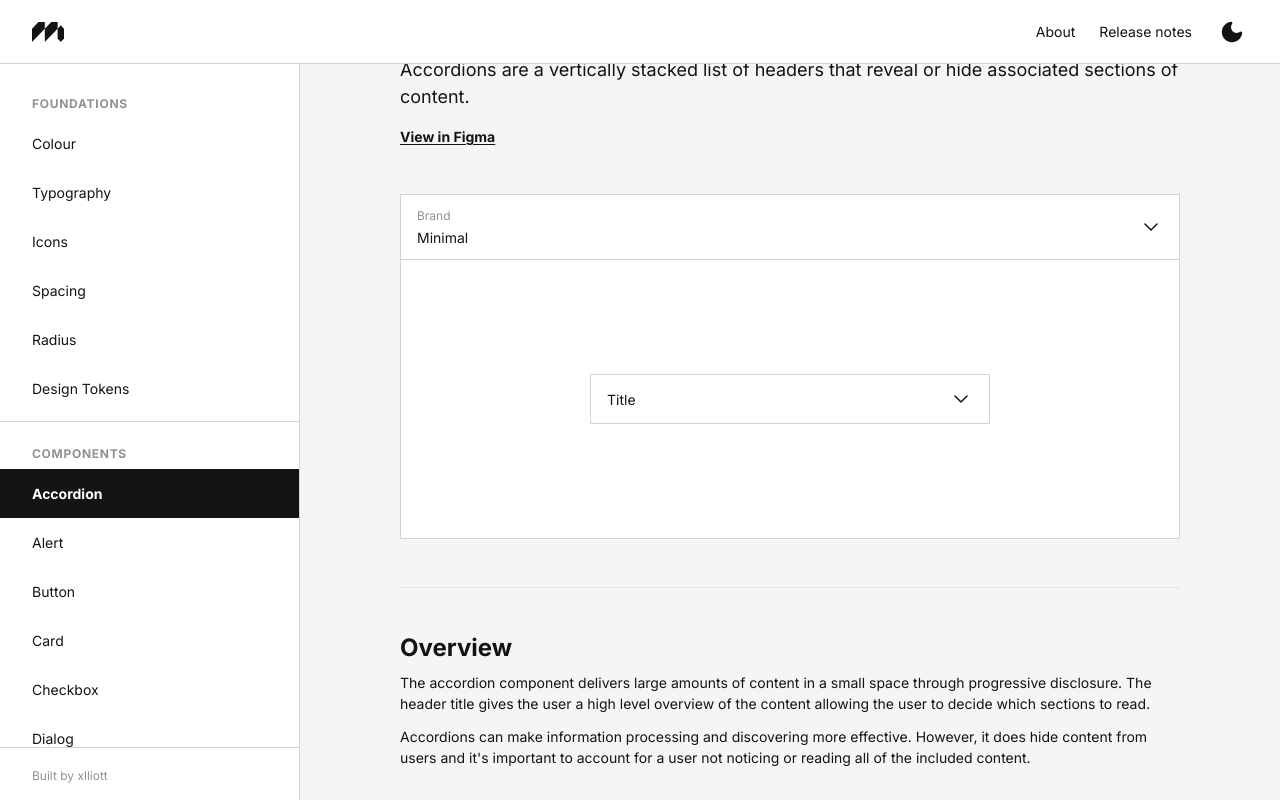
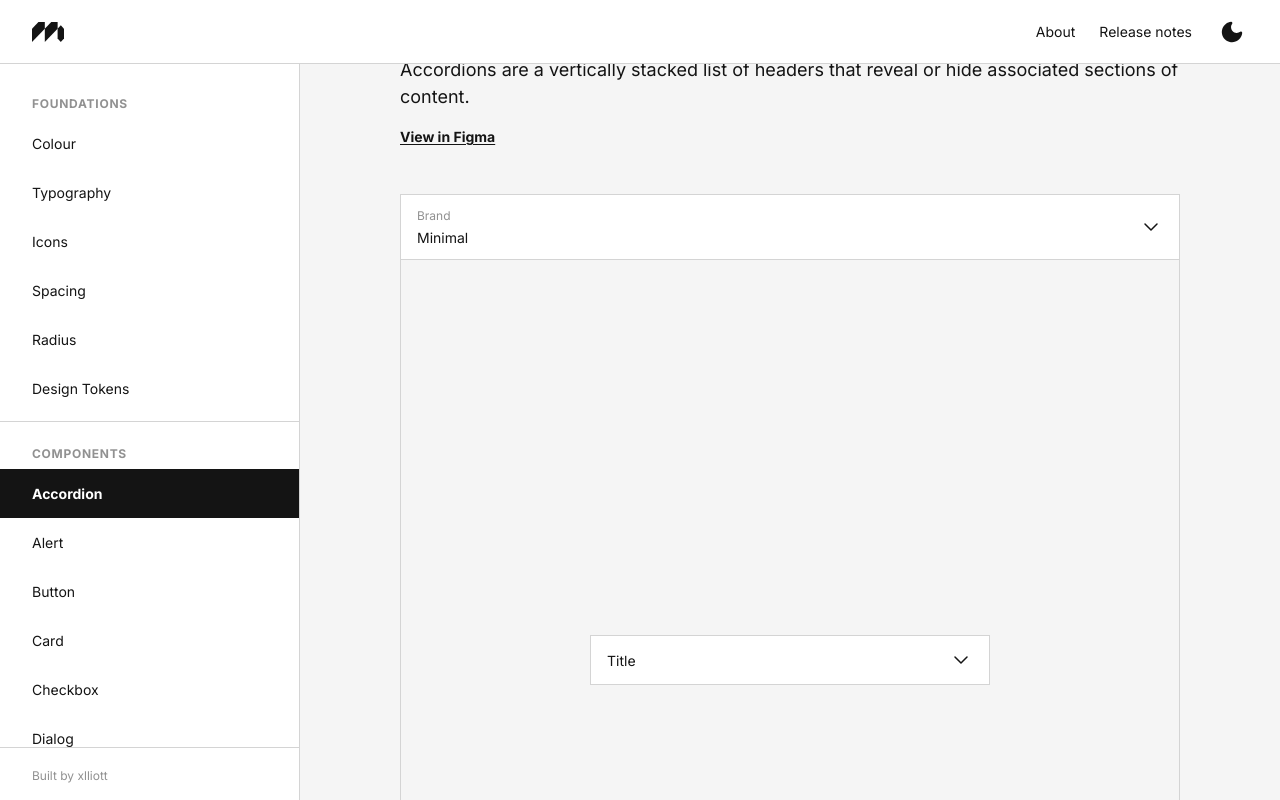
Before and after one commit to xlliott/minimalds, a React (Vite) app: page / in a window 1280 px wide. Both pictures are taken after a click on the button "View Components". Built offline with nearby package versions, Linux system fonts and the light colour scheme.

Commit message:
Add files via upload

```diff
--- a/src/pages/AccordionPage.jsx
+++ b/src/pages/AccordionPage.jsx
@@ -30,6 +30,7 @@ export default function AccordionPage() {
       />
 
       <ComponentPagePreview
+        brand={brand}
         controls={
           <Dropdown
             options={brandOptions}
--- a/src/pages/AlertPage.jsx
+++ b/src/pages/AlertPage.jsx
@@ -38,6 +38,7 @@ export default function AlertPage() {
       />
 
       <ComponentPagePreview
+        brand={brand}
         controls={
           <>
             <Dropdown
--- a/src/pages/ComponentPage.jsx
+++ b/src/pages/ComponentPage.jsx
@@ -1,6 +1,7 @@
 import './ComponentPage.css';
 import Alert from '../components/Alert/Alert';
 import Divider from '../components/Divider/Divider';
+import { useTheme } from '../context/ThemeContext';
 
 export function ComponentPageHeader({ title, description, figmaUrl }) {
   return (
@@ -19,7 +20,8 @@ export function ComponentPageHeader({ title, description, figmaUrl }) {
   );
 }
 
-export function ComponentPagePreview({ controls, children }) {
+export function ComponentPagePreview({ controls, children, brand }) {
+  const { mode } = useTheme();
   return (
     <div className="mds-component-page__preview-panel">
       {controls && (
@@ -27,7 +29,11 @@ export function ComponentPagePreview({ controls, children }) {
           {controls}
         </div>
       )}
-      <div className="mds-component-page__preview-area">
+      <div
+        className="mds-component-page__preview-area"
+        data-brand={brand || 'minimal'}
+        data-mode={mode}
+      >
         {children}
       </div>
     </div>
```
